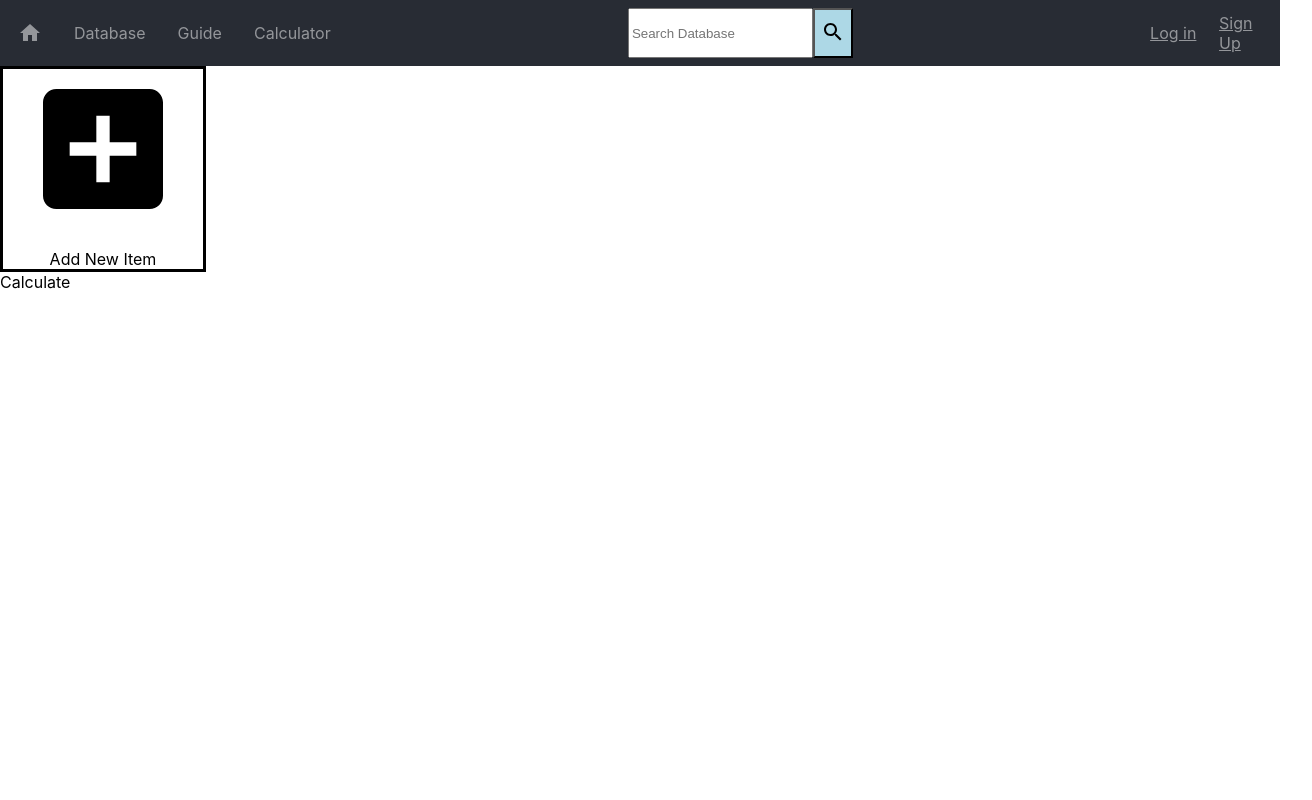
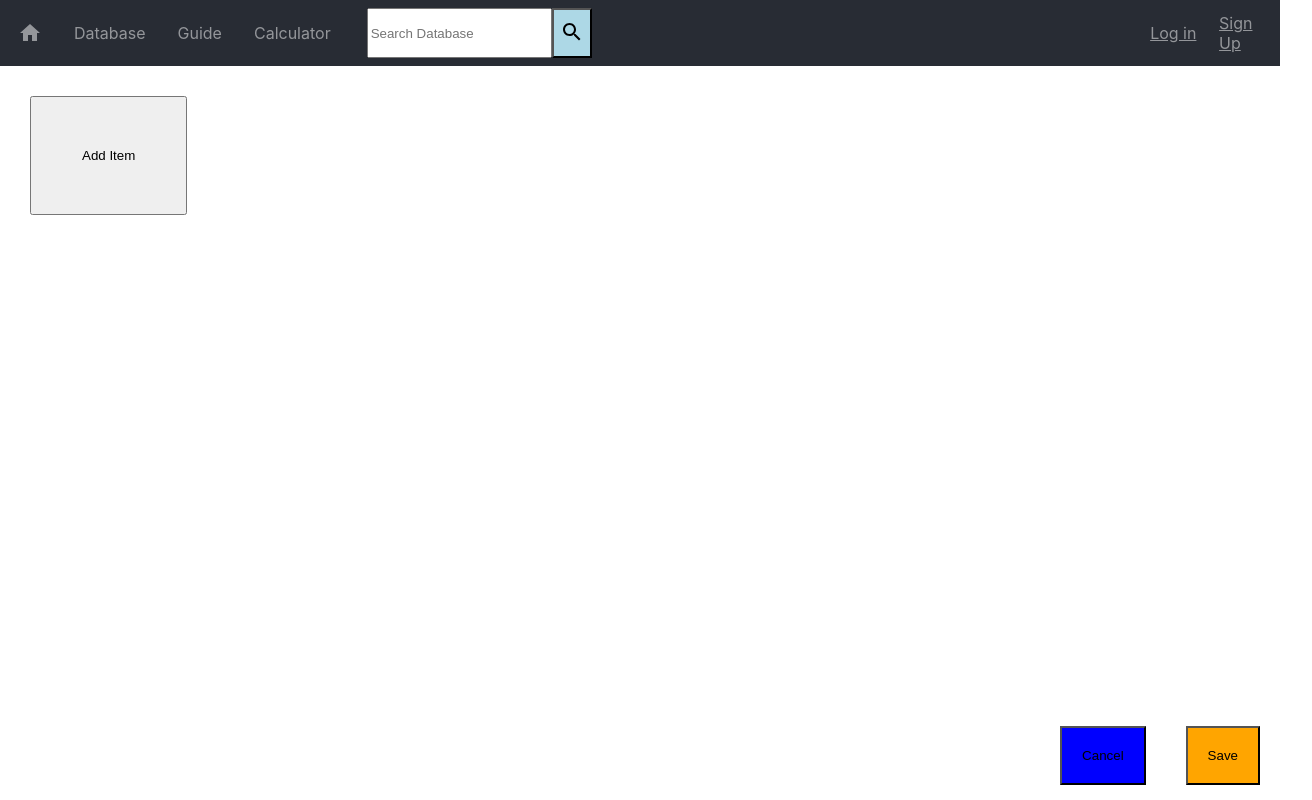
Before and after one commit to nzstefano/zora-guide, a React (Create React App) app: page / in a window 1280 px wide. Shown: the top 800 px of the page, 1312 px wide, since content can reach past the window. Built offline with nearby package versions, Linux system fonts and the light colour scheme.

Commit message:
"Add" UI
Add UI, Save Btn, Cancel Btn,

```diff
--- a/src/App.js
+++ b/src/App.js
@@ -28,7 +28,6 @@ const Button = styled.a`
   cursor: pointer;
   padding: 8px 8px 8px 8px;
   width: 100%;
-  // flex: 1;
   :hover {
     color: #f5f5f5;
   }
@@ -37,11 +36,10 @@ const Button = styled.a`
 const SearchBox = styled.form`
   min-height: 50px;
   display: flex;
-  align-self: stretch;
-  // background-color: blue;
-  // justify-content: space-around;
   padding: 8px 8px 8px 8px;
   width: 100%;
+  align-items: left;
+  margin-left: 20px;
 `;
 
 const Content = styled.div`
@@ -51,12 +49,39 @@ height: 100vh;
 justify-content: space-around;
 `;
 
+const CancelBtn = styled.button`
+  background-color: blue;
+  justify-content: flex-end;
+  padding: 20px 20px 20px 20px;
+  margin: 20px 20px 20px 20px;
+  cursor: pointer;
+  :hover {
+     {
+      background-color: lightblue;
+    }
+  }
+`;
+
+const SaveBtn = styled.button`
+  background-color: orange;
+  justify-content: flex-end;
+  padding: 20px 20px 20px 20px;
+  margin: 20px 20px 20px 20px;
+  cursor: pointer;
+  :hover {
+     {
+      background-color: yellow;
+    }
+  }
+`;
+
 const Footer = styled.footer`
   background-color: #282c34;
   color: #fff;
   display: block;
   text-align: center;
   padding: 1rem;
+  width: 100%;
 `;
 
 const FooterLink = styled.a`
@@ -89,8 +114,6 @@ function App() {
           </Button>
           <Database /> <Guide />
           <Calculator />
-        </div>
-        <div>
           <SearchBox>
             <input placeholder="Search Database" />
             <button
@@ -114,9 +137,23 @@ function App() {
         </div>
       </Header>
       <Content>
-        <Add>Add New Item</Add>
-
-        <div>Calculate</div>
+        <div
+          style={{
+            minHeight: "80vh",
+            display: "flex"
+          }}
+        >
+          <Add />
+        </div>
+        <div
+          style={{
+            display: "flex",
+            flexDirection: "row-reverse"
+          }}
+        >
+          <SaveBtn>Save</SaveBtn>
+          <CancelBtn>Cancel</CancelBtn>
+        </div>
       </Content>
       <Footer>
         <div>
--- a/src/main/Add.js
+++ b/src/main/Add.js
@@ -1,28 +1,101 @@
 import React from "react";
+import Button from "@material-ui/core/Button";
+import Dialog from "@material-ui/core/Dialog";
+import DialogActions from "@material-ui/core/DialogActions";
+import DialogContent from "@material-ui/core/DialogContent";
+import DialogContentText from "@material-ui/core/DialogContentText";
+import DialogTitle from "@material-ui/core/DialogTitle";
+import Slide from "@material-ui/core/Slide";
+import AddBoxIcon from "@material-ui/icons/AddBox";
 import styled from "styled-components";
-import AddBoxIcon from "@material-ui/icons/AddBox";
 
-const AddBtn = styled.div`
-  display: table;
-  border: 3px Solid #000;
-  min-height: 200px;
-  min-width: 200px;
-  text-align: center;
-  justify: center;
+const Add = styled.button`
+  padding: 50px 50px 50px 50px;
+  margin: 30px 30px 30px 30px;
+  cursor: pointer;
+  :hover {
+    background-color: red;
+  }
 `;
 
-export default function Add() {
+const AddCur = styled.button`
+  padding: 50px 50px 50px 50px;
+  cursor: pointer;
+  :hover {
+    background-color: red;
+  }
+`;
+
+const AddWish = styled.button`
+  padding: 50px 50px 50px 50px;
+  cursor: pointer;
+  :hover {
+    background-color: red;
+  }
+`;
+
+const Transition = React.forwardRef(function Transition(props, ref) {
+  return <Slide direction="up" ref={ref} {...props} />;
+});
+
+export default function AlertDialogSlide() {
+  const [open, setOpen] = React.useState(false);
+
+  function handleClickOpen() {
+    setOpen(true);
+  }
+
+  function handleClose() {
+    setOpen(false);
+  }
+
   return (
-    <AddBtn>
-      <AddBoxIcon
-        style={{
-          fontSize: "160px"
-        }}
+    <div>
+      <Add onClick={handleClickOpen}>Add Item</Add>
+      <Dialog
+        open={open}
+        TransitionComponent={Transition}
+        keepMounted
+        onClose={handleClose}
+        aria-labelledby="alert-dialog-slide-title"
+        aria-describedby="alert-dialog-slide-description"
       >
-        <button />
-      </AddBoxIcon>
-      <ul />
-      Add New Item
-    </AddBtn>
+        <DialogTitle id="alert-dialog-slide-title">
+          {"Select the items"}
+        </DialogTitle>
+        <DialogContent>
+          <DialogContentText id="alert-dialog-slide-description">
+            <AddCur>
+              <AddBoxIcon
+                style={{
+                  alignItems: "center",
+                  fontSize: "100px"
+                }}
+              />
+              <ul />
+              Add Current Item
+            </AddCur>
+            <AddWish>
+              <AddBoxIcon
+                style={{
+                  alignItems: "center",
+                  fontSize: "100px"
+                }}
+              />
+              <ul />
+              Add Wish Item
+            </AddWish>
+          </DialogContentText>
+        </DialogContent>
+        <DialogActions>
+          <Button onClick={handleClose} color="primary">
+            Cancel
+          </Button>
+          <Button onClick={handleClose} color="primary">
+            Calculate
+          </Button>
+        </DialogActions>
+      </Dialog>
+    </div>
   );
 }
```
